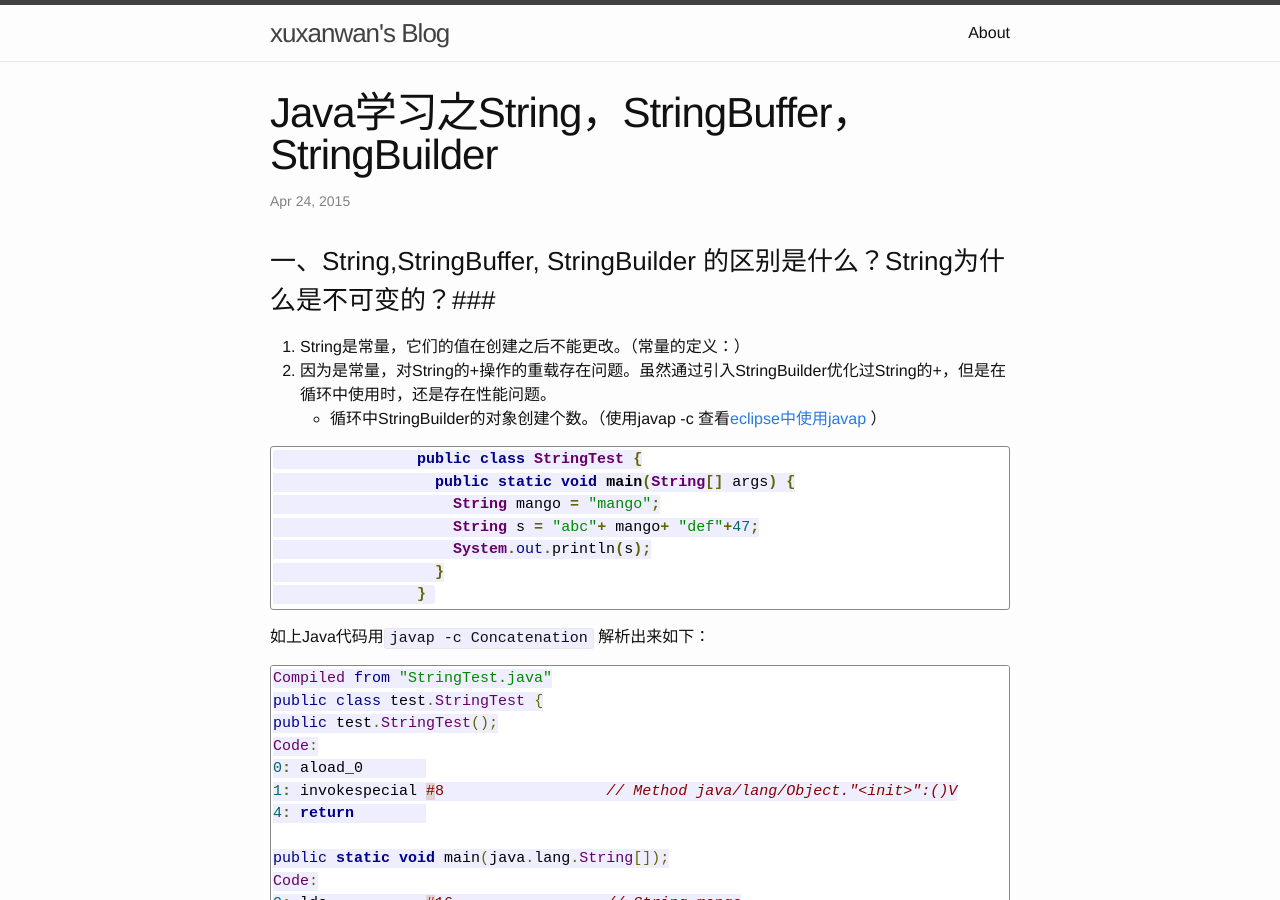
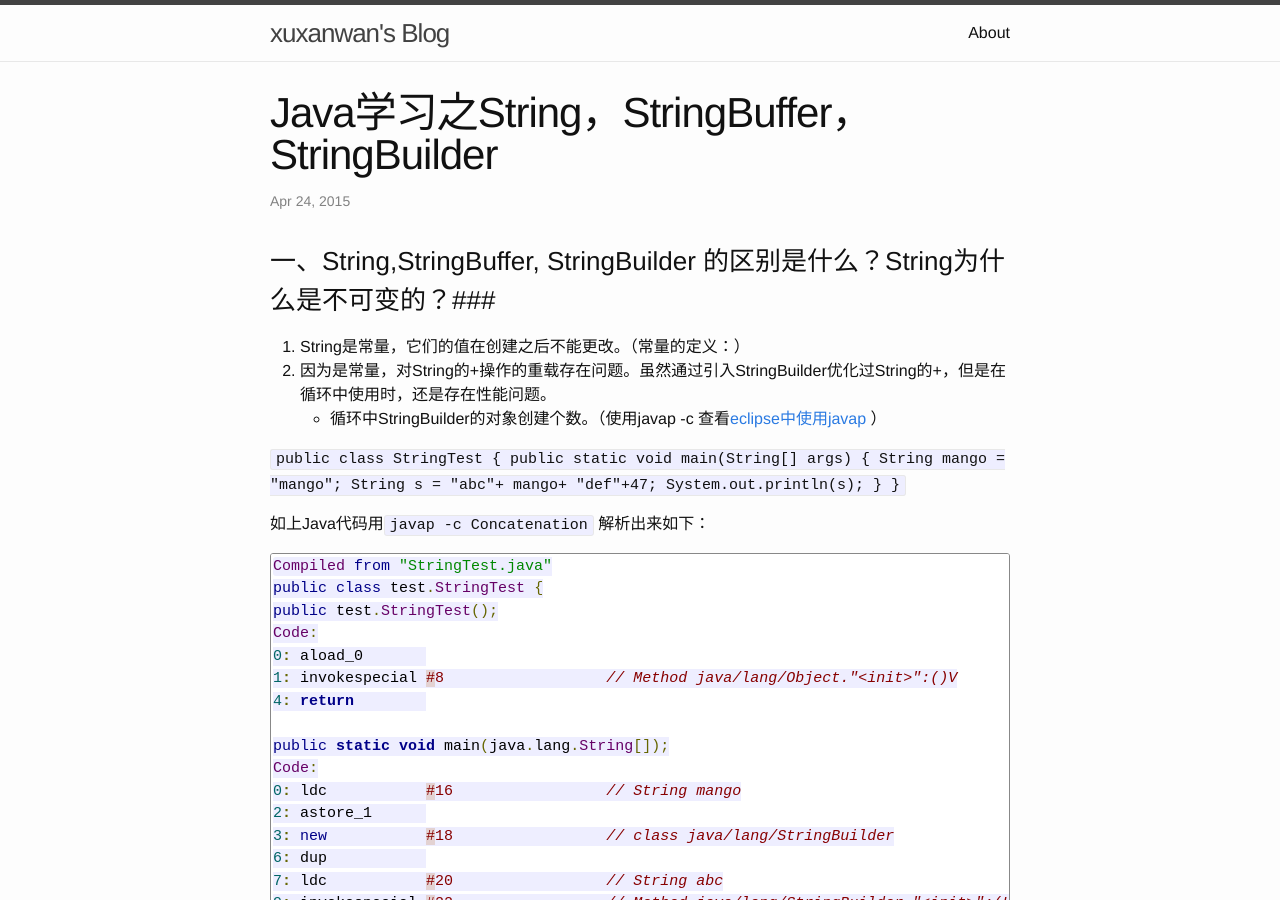
Before and after one commit to xuxanwan/myblog, a Jekyll site: the page built from _posts/2015-4-24-Java-String.md, in a window 1280 px wide and 900 px high. Built offline with Jekyll 4.4.1, drawn with Linux system fonts in a browser that asks for light colours.

````diff
--- a/_posts/2015-4-24-Java-String.md
+++ b/_posts/2015-4-24-Java-String.md
@@ -9,7 +9,7 @@
 2. 因为是常量，对String的+操作的重载存在问题。虽然通过引入StringBuilder优化过String的+，但是在循环中使用时，还是存在性能问题。
 * 循环中StringBuilder的对象创建个数。（使用javap -c 查看[eclipse中使用javap](http://stackoverflow.com/questions/7056987/how-to-use-javap-with-eclipse) ）
 
- ```java
+ ``
 		public class StringTest {
 		  public static void main(String[] args) {
 		    String mango = "mango";
@@ -17,7 +17,7 @@
 		    System.out.println(s);
 		  }
 		}
- ```
+ ``
 
 
 
````
